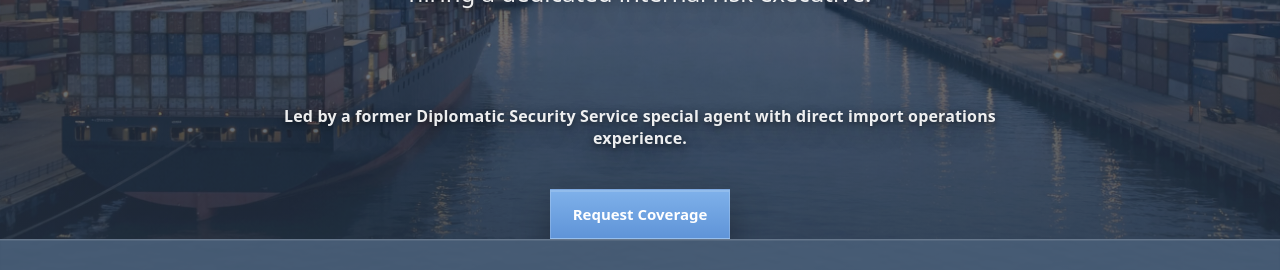
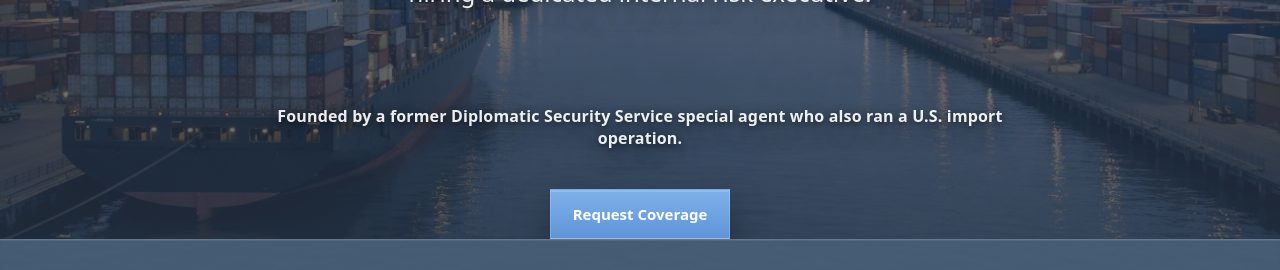
Before and after one commit to importrisk/import-risk-intelligence-site, a Jekyll site: the page built from index.html, in a window 1280 px wide. Shown: the part 411-681 px from the top of the page. Built offline with Jekyll 4.4.1, drawn with Linux system fonts in a browser that asks for light colours.

Commit message:
Update index.html

```diff
--- a/index.html
+++ b/index.html
@@ -25,7 +25,7 @@ description: Independent risk assessment for U.S. importers.
     </p>
 
     <p class="hero-cta-note">
-      Led by a former Diplomatic Security Service special agent with direct import operations experience.
+      Founded by a former Diplomatic Security Service special agent who also ran a U.S. import operation.
     </p>
 
     <div class="hero-actions">
```
